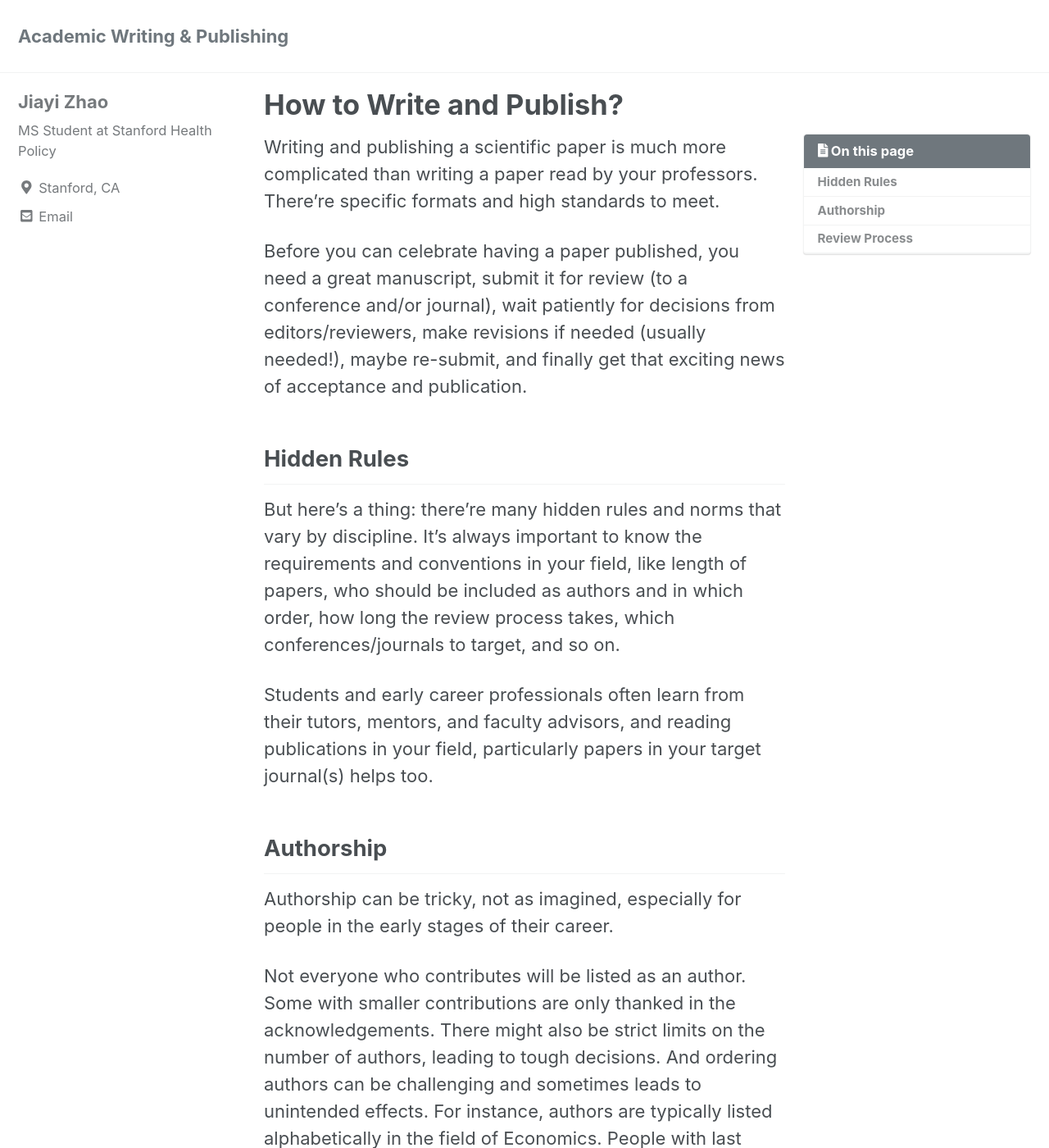
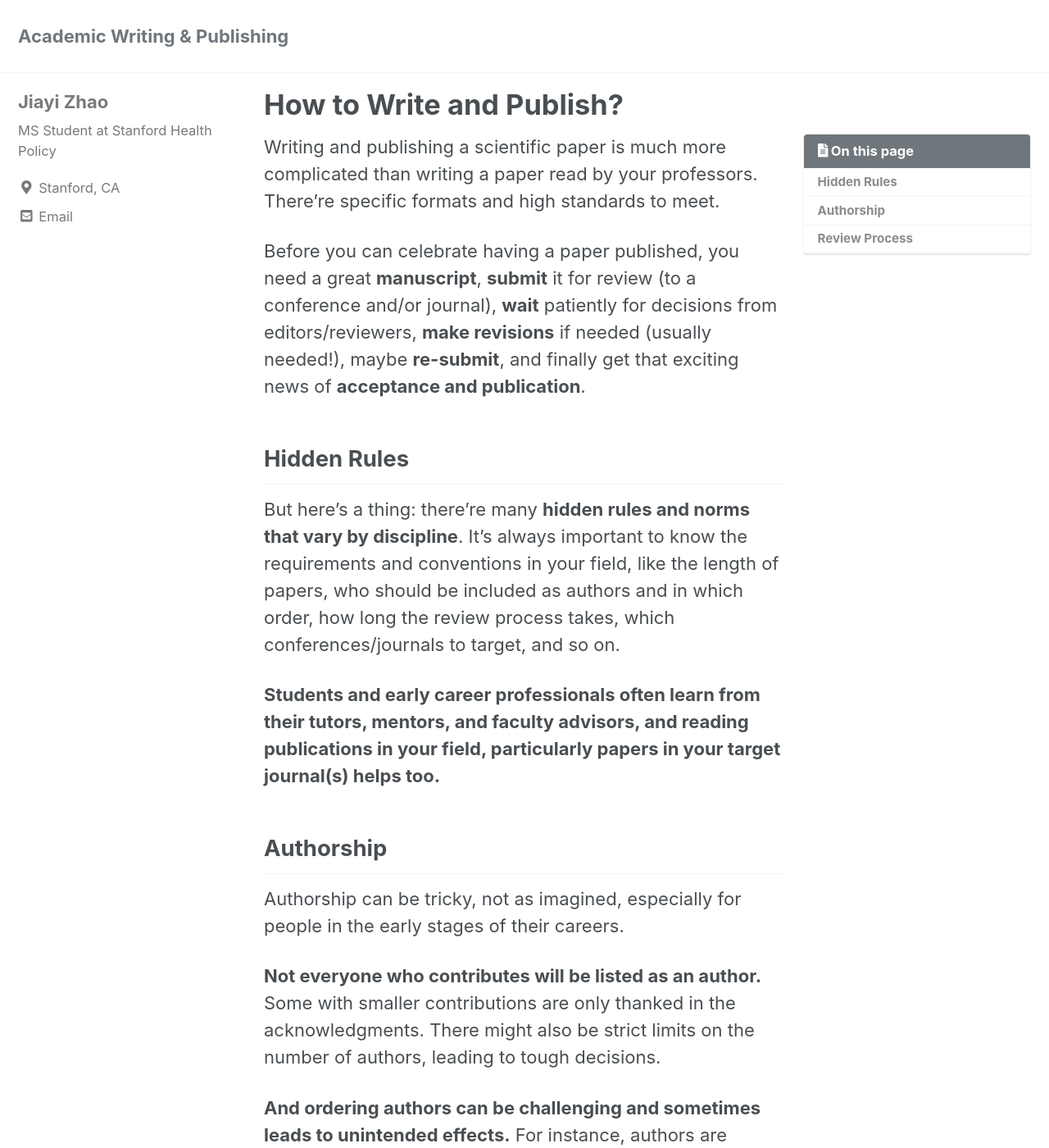
Before and after one commit to maryzhao0111/255_project, a Jekyll site: the page built from _posts/2023-05-24-d-publish.md, in a window 1280 px wide and 1400 px high. Shown: the whole window at 82% size. Built offline with Jekyll 4.4.1, drawn with Linux system fonts in a browser that asks for light colours; cached includes are drawn as plain includes; nearby versions of some CDN libraries; a script that is not in the unit is left out; some of the changed text lies outside the part shown.

Commit message:
Update 2023-05-24-d-publish.md

```diff
--- a/_posts/2023-05-24-d-publish.md
+++ b/_posts/2023-05-24-d-publish.md
@@ -10,24 +10,26 @@ toc_sticky: true
 
 Writing and publishing a scientific paper is much more complicated than writing a paper read by your professors. There're specific formats and high standards to meet.
 
-Before you can celebrate having a paper published, you need a great manuscript, submit it for review (to a conference and/or journal), wait patiently for decisions from editors/reviewers, make revisions if needed (usually needed!), maybe re-submit, and finally get that exciting news of acceptance and publication.
+Before you can celebrate having a paper published, you need a great **manuscript**, **submit** it for review (to a conference and/or journal), **wait** patiently for decisions from editors/reviewers, **make revisions** if needed (usually needed!), maybe **re-submit**, and finally get that exciting news of **acceptance and publication**.
 
 ## Hidden Rules
 
-But here’s a thing: there're many hidden rules and norms that vary by discipline. It’s always important to know the requirements and conventions in your field, like length of papers, who should be included as authors and in which order, how long the review process takes, which conferences/journals to target, and so on.
+But here’s a thing: there're many **hidden rules and norms that vary by discipline**. It’s always important to know the requirements and conventions in your field, like the length of papers, who should be included as authors and in which order, how long the review process takes, which conferences/journals to target, and so on.
 
-Students and early career professionals often learn from their tutors, mentors, and faculty advisors, and reading publications in your field, particularly papers in your target journal(s) helps too.
+**Students and early career professionals often learn from their tutors, mentors, and faculty advisors, and reading publications in your field, particularly papers in your target journal(s) helps too.**
 
 ## Authorship
 
-Authorship can be tricky, not as imagined, especially for people in the early stages of their career.
+Authorship can be tricky, not as imagined, especially for people in the early stages of their careers.
 
-Not everyone who contributes will be listed as an author. Some with smaller contributions are only thanked in the acknowledgements. There might also be strict limits on the number of authors, leading to tough decisions. And ordering authors can be challenging and sometimes leads to unintended effects. For instance, authors are typically listed alphabetically in the field of Economics. People with last names like *Aaron* have advantages over people like me with last names like *Zhao*.
+**Not everyone who contributes will be listed as an author.** Some with smaller contributions are only thanked in the acknowledgments. There might also be strict limits on the number of authors, leading to tough decisions.
+
+**And ordering authors can be challenging and sometimes leads to unintended effects.** For instance, authors are typically listed alphabetically in the field of Economics. People with last names like *Aaron* have advantages over people like me with last names like *Zhao*.
 
 ## Review Process
 
 **Reviews can take weeks, months, or even years.** There can be multiple rounds of review, and many editors and reviewers are involved.
 
-After a manuscript is submitted, it's not directly sent to reviewers. First, administrative editors will check for compliance with submission requirements. Then, the manuscript goes to Editor-in-Chief for a decision, which is called *“desk reject”*. In fact, many manuscripts get desk rejected right away.
+After a manuscript is submitted, it's not directly sent to reviewers. First, administrative editors will check for compliance with submission requirements. Then, the manuscript goes to Editor-in-Chief for a decision, which is called ***“desk reject”***. In fact, many manuscripts get desk rejected right away.
 
-According to **Prof. Sherri Rose**, Professor of Health Policy at Stanford and Co-Editor-in-Chief of the journal *Biostatistics*, about 60% of the manuscripts are desk rejected! It does speed up the waiting time for authors though. Want more insider info? Check out HRP 255, a course taught by Prof. Rose!
+According to <a href="https://profiles.stanford.edu/sherrirose">**Prof. Sherri Rose**</a>, Professor of Health Policy at Stanford and Co-Editor-in-Chief of the journal *Biostatistics*, about 60% of the manuscripts are desk rejected! It does speed up the waiting time for authors though. Want more insider info? Check out <a href="https://decodingacademia.org/">HRP 255</a>, a course taught by Prof. Rose!
```
